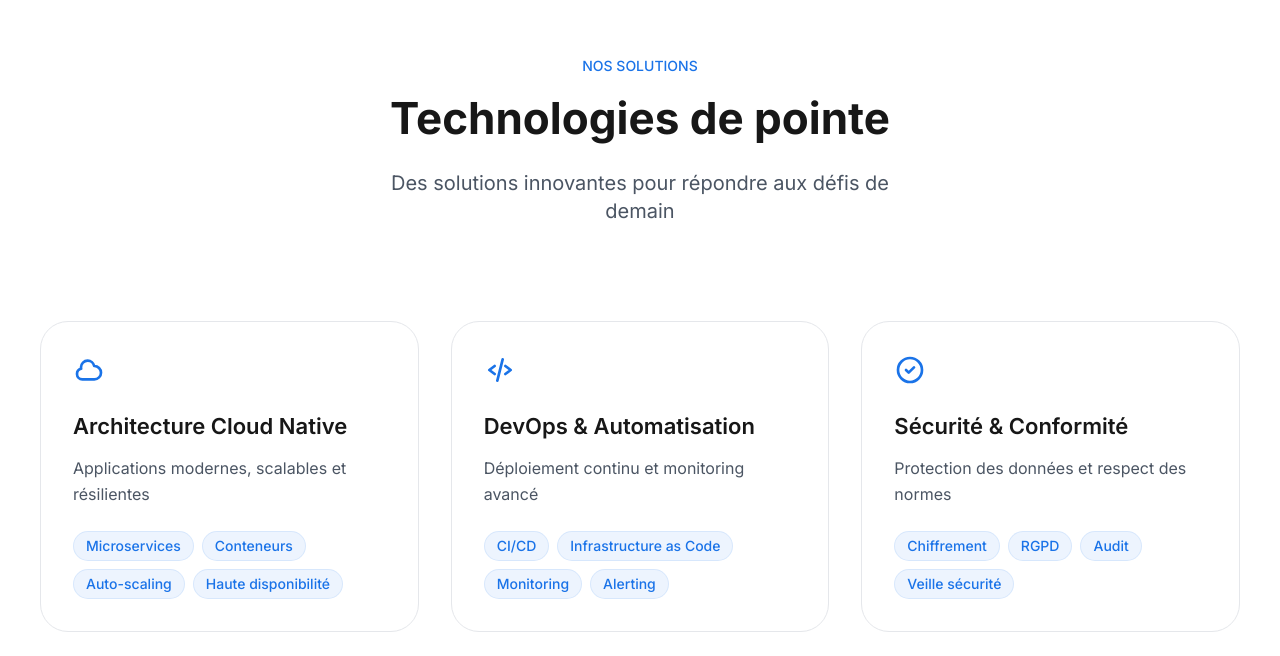
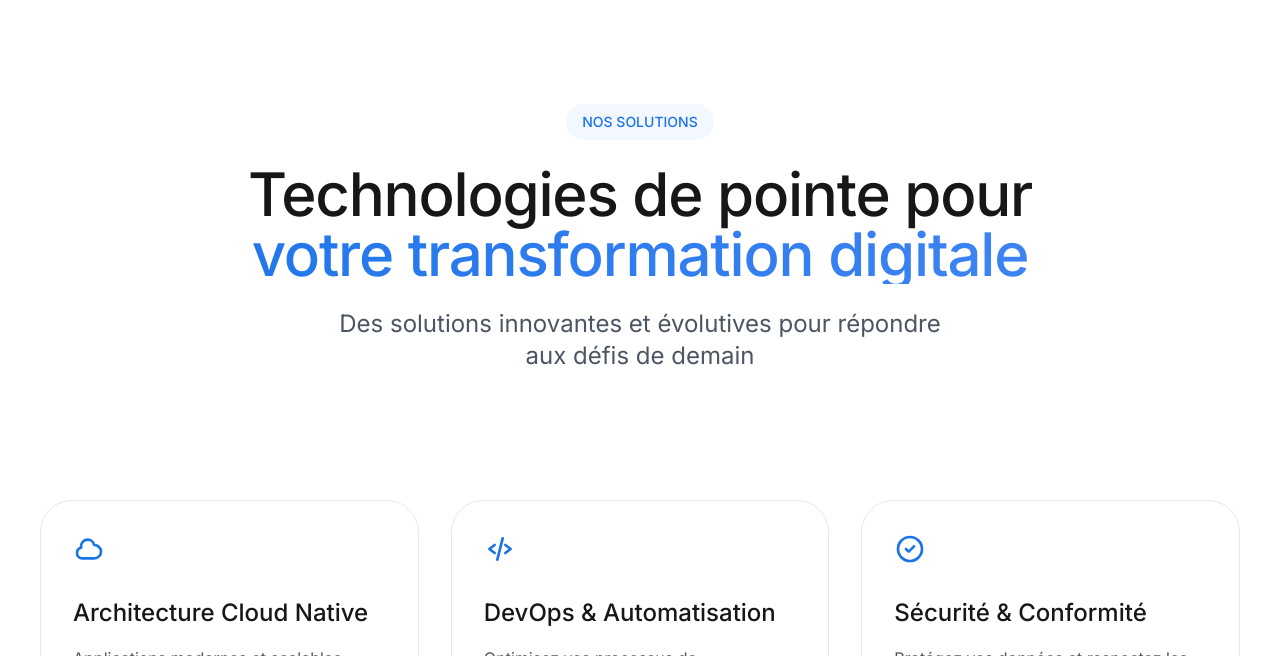
Before and after one commit to eberess/wilmore_dynamics, a Next.js app: page / in a window 1280 px wide. Shown: the part 744-1400 px from the top of the page. Built offline with nearby package versions, Linux system fonts and the light colour scheme.

Commit message:
Section nos solutions

```diff
--- a/src/app/page.tsx
+++ b/src/app/page.tsx
@@ -56,35 +56,40 @@ export default function Home() {
 
         {/* Solutions Section */}
         <FadeIn>
-          <section className="py-20 px-4" id="solutions">
+          <section className="py-32 px-4" id="solutions">
             <div className="max-w-[1200px] mx-auto">
-              <div className="text-center mb-24">
-                <span className="text-[#1a73e8] dark:text-[#8ab4f8] text-sm font-medium mb-4 block">
+              {/* Header */}
+              <div className="text-center mb-32">
+                <span className="inline-block text-[#1a73e8] dark:text-[#8ab4f8] text-sm font-medium px-4 py-2 rounded-full bg-[#1a73e8]/[0.05] dark:bg-[#8ab4f8]/[0.05] mb-6 animate-fade-in">
                   NOS SOLUTIONS
                 </span>
-                <h2 className="text-[44px] leading-[1.2] font-bold mb-6">
-                  Technologies de pointe
+                <h2 className="text-4xl md:text-6xl leading-[1.2] font-medium tracking-[-0.02em] mb-6">
+                  Technologies de pointe pour
+                  <span className="block bg-clip-text text-transparent bg-gradient-to-r from-[#1a73e8] via-[#4285f4] to-[#8ab4f8] dark:from-[#8ab4f8] dark:via-[#4285f4] dark:to-[#1a73e8] animate-gradient bg-[length:200%_200%]">
+                    votre transformation digitale
+                  </span>
                 </h2>
-                <p className="text-xl text-gray-600 dark:text-gray-400 max-w-[540px] mx-auto">
-                  Des solutions innovantes pour répondre aux défis de demain
+                <p className="text-xl md:text-2xl text-gray-600 dark:text-gray-400 max-w-[640px] mx-auto leading-relaxed">
+                  Des solutions innovantes et évolutives pour répondre aux défis de demain
                 </p>
               </div>
 
+              {/* Cards Grid */}
               <div className="grid grid-cols-1 md:grid-cols-3 gap-8">
                 {[
                   {
                     title: "Architecture Cloud Native",
-                    description: "Applications modernes, scalables et résilientes",
+                    description: "Applications modernes et scalables conçues pour le cloud",
                     icon: (
                       <svg className="w-8 h-8 text-[#1a73e8] dark:text-[#8ab4f8]" viewBox="0 0 24 24" fill="none">
                         <path d="M3 15C3 17.2091 4.79086 19 7 19H16C18.7614 19 21 16.7614 21 14C21 11.2386 18.7614 9 16 9C15.9666 9 15.9334 9.00033 15.9002 9.001C15.4373 6.71476 13.4193 5 11 5C8.23858 5 6 7.23858 6 10C6 10.3768 6.04169 10.7439 6.12071 11.097C4.33457 11.4976 3 13.0929 3 15Z" stroke="currentColor" strokeWidth="2" strokeLinecap="round" strokeLinejoin="round"/>
                       </svg>
                     ),
-                    features: ["Microservices", "Conteneurs", "Auto-scaling", "Haute disponibilité"]
+                    features: ["Microservices", "Conteneurisation", "Auto-scaling", "Haute disponibilité"]
                   },
                   {
                     title: "DevOps & Automatisation",
-                    description: "Déploiement continu et monitoring avancé",
+                    description: "Optimisez vos processus de développement et de déploiement",
                     icon: (
                       <svg className="w-8 h-8 text-[#1a73e8] dark:text-[#8ab4f8]" viewBox="0 0 24 24" fill="none">
                         <path d="M8 9L4 12L8 15M16 9L20 12L16 15M14 4L10 20" stroke="currentColor" strokeWidth="2" strokeLinecap="round" strokeLinejoin="round"/>
@@ -94,7 +99,7 @@ export default function Home() {
                   },
                   {
                     title: "Sécurité & Conformité",
-                    description: "Protection des données et respect des normes",
+                    description: "Protégez vos données et respectez les normes en vigueur",
                     icon: (
                       <svg className="w-8 h-8 text-[#1a73e8] dark:text-[#8ab4f8]" viewBox="0 0 24 24" fill="none">
                         <path d="M9 12L11 14L15 10M21 12C21 16.9706 16.9706 21 12 21C7.02944 21 3 16.9706 3 12C3 7.02944 7.02944 3 12 3C16.9706 3 21 7.02944 21 12Z" stroke="currentColor" strokeWidth="2" strokeLinecap="round" strokeLinejoin="round"/>
@@ -105,22 +110,22 @@ export default function Home() {
                 ].map((solution, index) => (
                   <div
                     key={index}
-                    className="group p-8 rounded-[28px] bg-white dark:bg-white/[0.02] hover:bg-gray-50 dark:hover:bg-white/[0.03] transition-all duration-300 border border-gray-200 dark:border-white/[0.1] hover:shadow-lg"
+                    className="group relative p-8 rounded-[32px] bg-white dark:bg-white/[0.02] hover:bg-gray-50 dark:hover:bg-white/[0.03] transition-all duration-500 border border-gray-200 dark:border-white/[0.1] hover:shadow-xl hover:-translate-y-1"
                   >
-                    <div className="mb-6 transition-transform duration-300 group-hover:scale-110">
+                    <div className="mb-8 transition-transform duration-500 group-hover:scale-110 group-hover:rotate-3">
                       {solution.icon}
                     </div>
-                    <h3 className="text-[22px] font-semibold mb-3 group-hover:text-[#1a73e8] dark:group-hover:text-[#8ab4f8] transition-colors">
+                    <h3 className="text-2xl font-medium mb-4 group-hover:text-[#1a73e8] dark:group-hover:text-[#8ab4f8] transition-colors duration-300">
                       {solution.title}
                     </h3>
-                    <p className="text-gray-600 dark:text-gray-400 leading-relaxed mb-6">
+                    <p className="text-gray-600 dark:text-gray-400 leading-relaxed mb-8">
                       {solution.description}
                     </p>
                     <div className="flex flex-wrap gap-2">
                       {solution.features.map((feature, featureIndex) => (
                         <span
                           key={featureIndex}
-                          className="px-3 py-1 rounded-full text-sm bg-[#1a73e8]/[0.08] dark:bg-white/[0.05] text-[#1a73e8] dark:text-[#8ab4f8] font-medium border border-[#1a73e8]/10 dark:border-white/[0.1]"
+                          className="px-3 py-1 rounded-full text-sm bg-[#1a73e8]/[0.05] dark:bg-white/[0.05] text-[#1a73e8] dark:text-[#8ab4f8] font-medium"
                         >
                           {feature}
                         </span>
```
